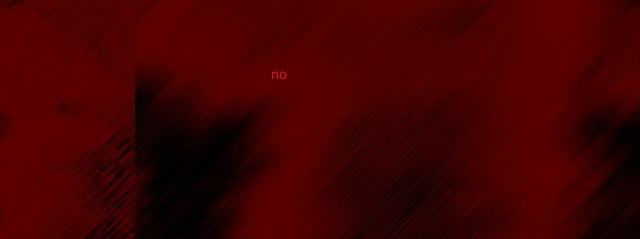
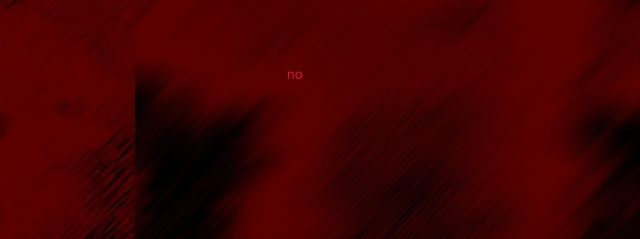
Before and after one commit to Muonik/ea, a plain HTML site: page scream.html in a window 1280 px wide. Shown: the part 249-488 px from the top of the page, 249-889 px from the left. Drawn offline with Linux system fonts and the light colour scheme.

Commit message:
Update scream.html

```diff
--- a/scream.html
+++ b/scream.html
@@ -9,6 +9,7 @@
 		}
 		h4 {
 			color: crimson;
+			text-align: center;
 		}
 	</style>
 </head>
@@ -24,7 +25,7 @@
 		</div>
 
 		<a href="credits.html">
-			<div class="clickable" style="top:35%; left: 40%;">
+			<div class="clickable" style="top:35%; left: 36%;">
 				<h4>no</h4>
 			</div>
 		</a>
```
